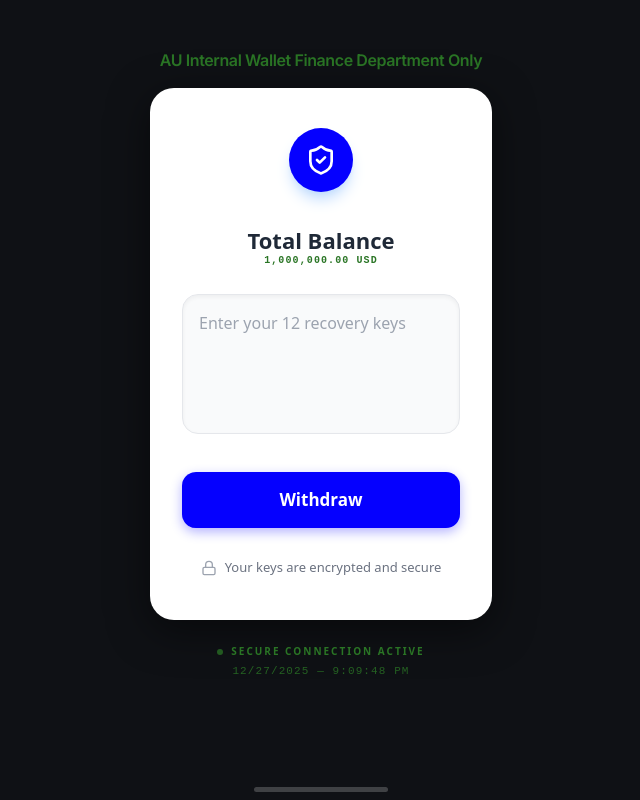
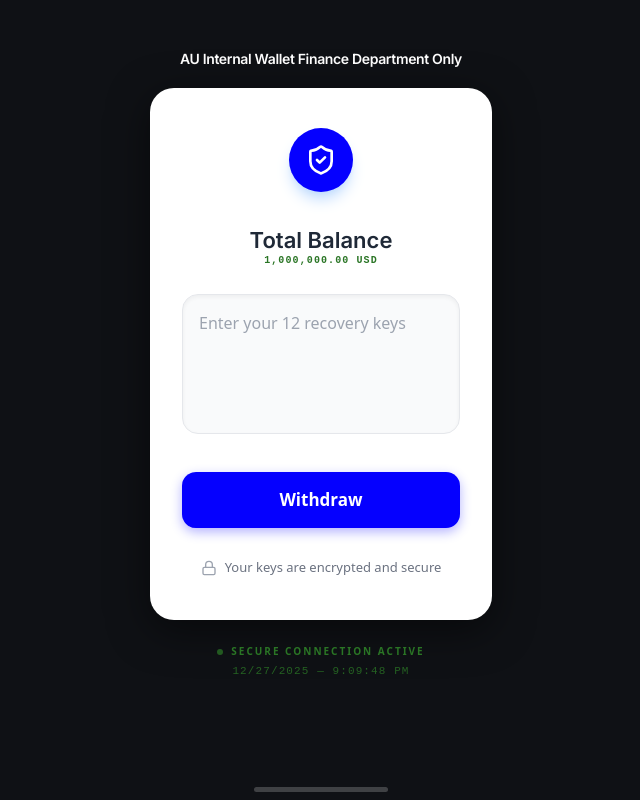
Before and after one commit to audfam/audfam, a React (Vite) app: page / in a window 1280 px wide. Shown: the whole page, without its empty margins (319-959 px from the left). Built offline with nearby package versions, Linux system fonts and the light colour scheme.

Commit message:
Update App.tsx

```diff
--- a/src/App.tsx
+++ b/src/App.tsx
@@ -61,7 +61,7 @@ export default function App() {
 
       {/* Header Section */}
       <header className="pt-12 pb-2 w-full flex flex-col items-center h-[80px]">
-       <h1 className="text-[16px] font-semibold tracking-tight text-[#2a7525] font-crypto">
+       <h1 className="text-[14px] font-semibold tracking-tight text-white font-crypto">
   AU Internal Wallet Finance Department Only
 </h1>
 </header>
@@ -80,7 +80,7 @@ export default function App() {
 
               {/* Title & Scaled Balance Section */}
               <div className="text-center mb-7 flex flex-col items-center">
-                <p className="text-[#1F2937] text-[22px] font-semibold leading-[32px]">
+                <p className="text-[#1F2937] text-[22px] font-semibold leading-[32px] font-crypto">
                   Total Balance
                 </p>
 <p className="text-[#2a7525] text-[10px] font-bold tracking-[0.11em] leading-none uppercase font-mono">
```
